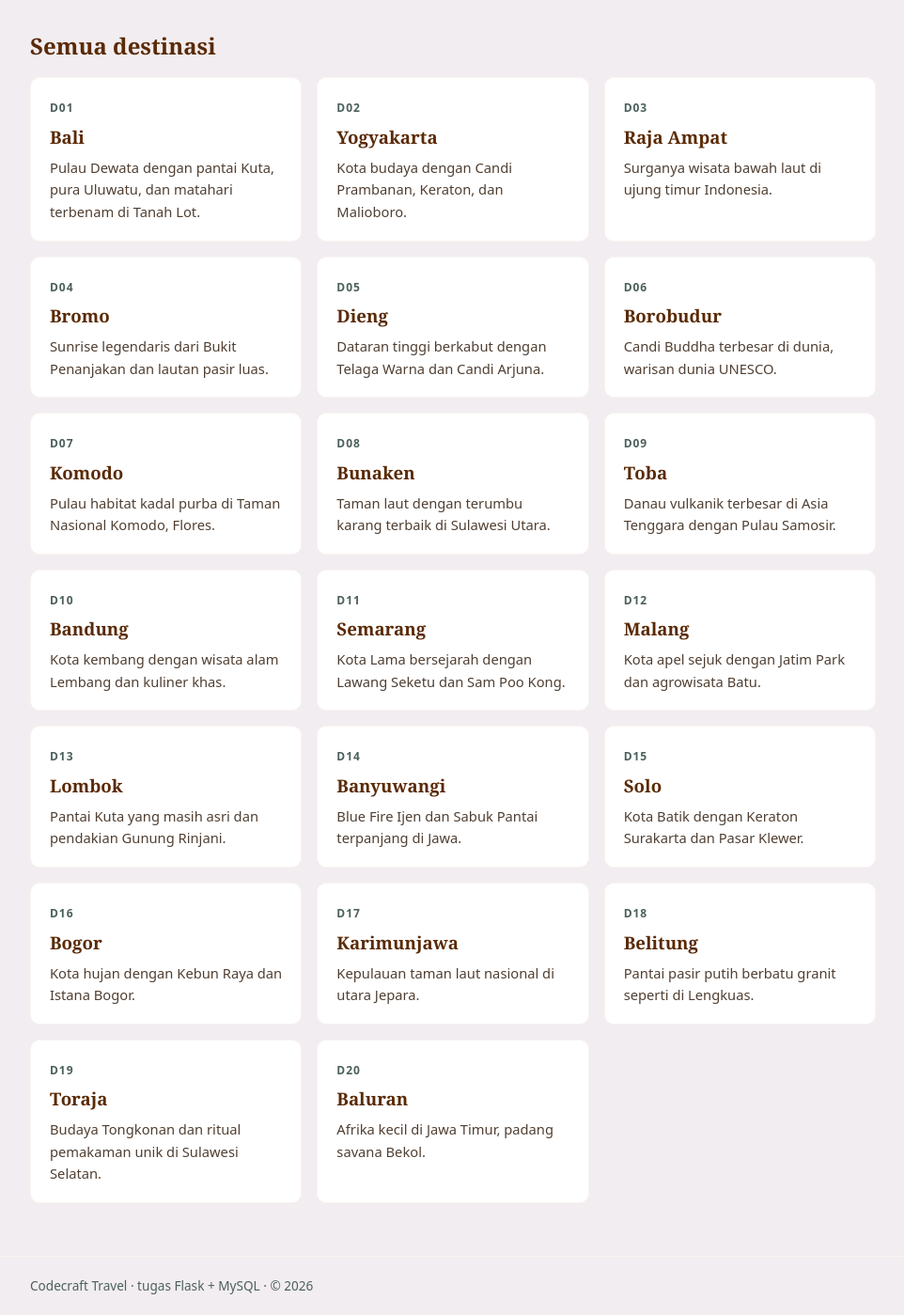
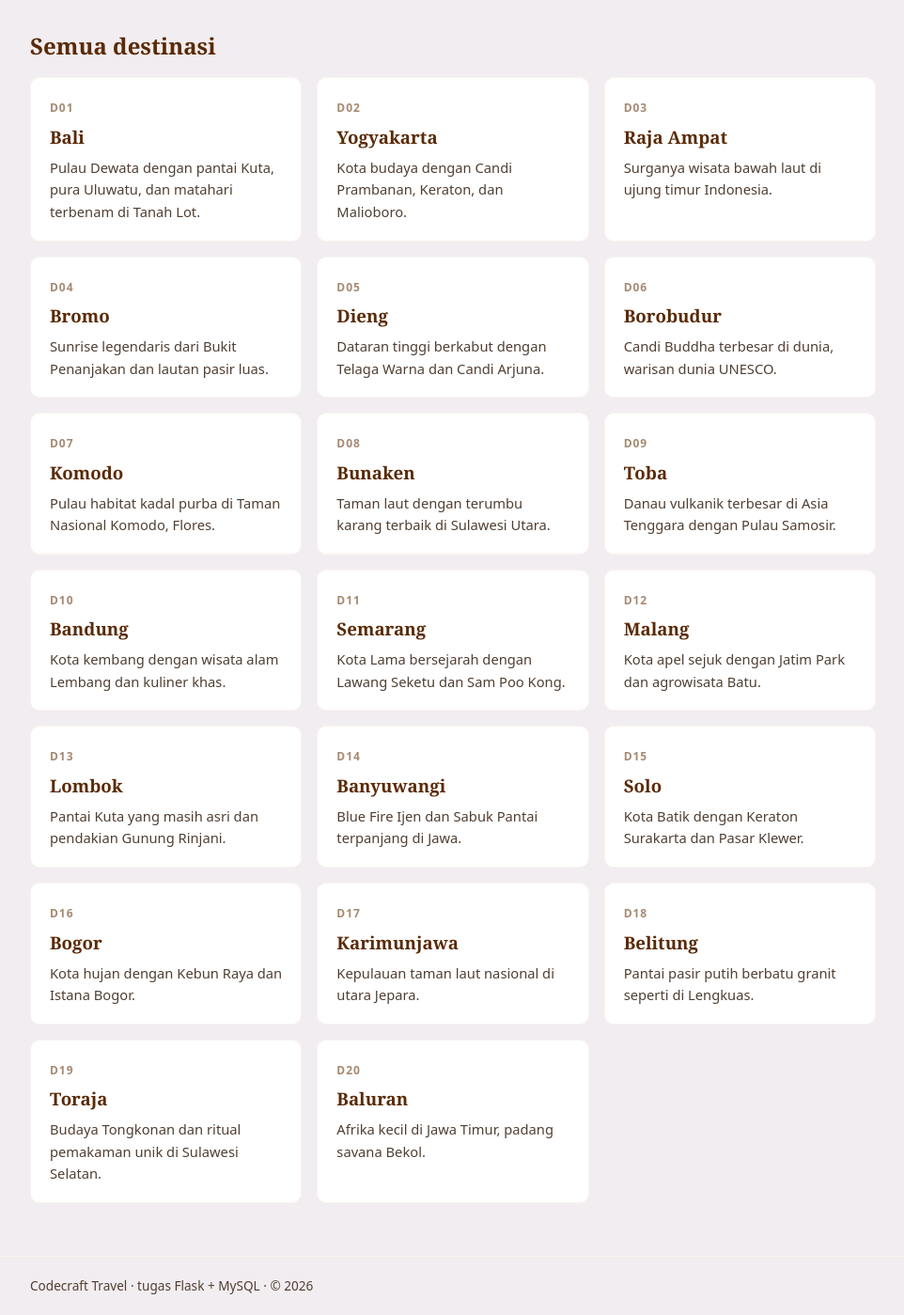
Before and after one commit to helnavikaunjaya/travel_codecraft, a Flask app: page /destinasi in a window 1280 px wide. Shown: the part 581-1980 px from the top of the page at 94% size, without its empty margins (32-994 px from the left). Run offline with Flask 3, Linux system fonts and the light colour scheme; data comes from the database, SQL or seed files in the repository.

Commit message:
Update style.css

```diff
--- a/static/css/style.css
+++ b/static/css/style.css
@@ -102,7 +102,7 @@ body {
 }
 .kartu h3 { font-family: Georgia, serif; margin: 4px 0 6px; color: var(--tinta); }
 .kartu p { font-size: 0.92rem; }
-.kode { display: inline-block; font-size: 0.75rem; font-weight: 700; letter-spacing: 0.08em; color: #4C605C; }
+.kode { display: inline-block; font-size: 0.75rem; font-weight: 700; letter-spacing: 0.08em; color: var(--coksu); }
 
 a.kartu { text-decoration: none; color: var(--tinta); display: block; }
 a.kartu:hover { border-color: var(--coklat-muda); }
@@ -181,7 +181,7 @@ footer {
   padding: 20px 5vw;
   border-top: 1px solid var(--garis);
   font-size: 0.85rem;
-  color: #4C605C;
+  color: var(--tinta);
 }
 
 code {
```
